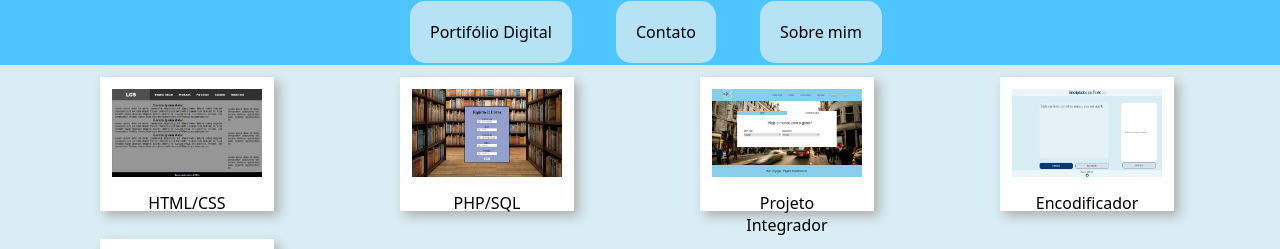
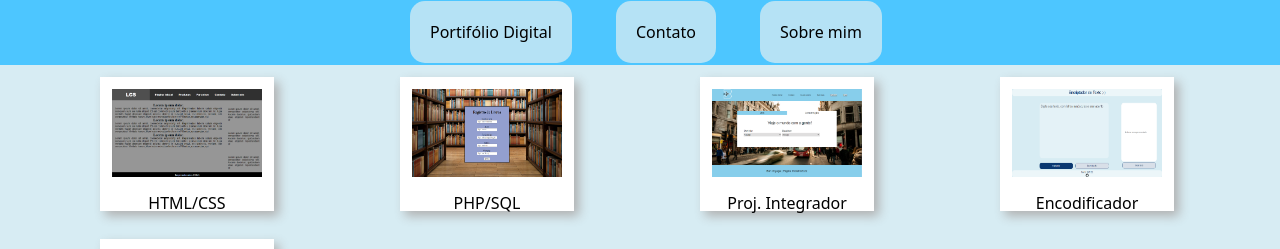
Before and after one commit to fWilIy/PortfolioDigital, a plain HTML site: page index.html in a window 1280 px wide. Shown: the top 249 px of the page. Drawn offline with Linux system fonts and the light colour scheme.

```diff
--- a/index.html
+++ b/index.html
@@ -28,13 +28,12 @@
       <!-- Começo da página principal -->
       <main id="corpo">
         <!-- Site LCS Fotografia -->
-        <a href="links/SITE_FOTOGRAFO_LUCAS/index.html" target="_blank">
+		  <a href="links/SITE_FOTOGRAFO_LUCAS/index.html" target="_blank">
           <div id="siteUm" class="sites">
             <img src="imagens/LCS.png" class="imagens">
             <p>HTML/CSS</p>
           </div>
         </a>
-
         <!-- Biblioteca Virtual -->
         <a href="links/Biblioteca_Virtual/index.html" target="_blank">
           <div id="siteDois" class="sites">
@@ -47,7 +46,7 @@
         <a href="links/Projeto_Integrador/index.html" target="_blank">
           <div id="siteTres" class="sites">
             <img src="imagens/bon_voyage.png" class="imagens">
-            <p>Projeto Integrador</p>
+            <p>Proj. Integrador</p>
           </div>
         </a>
 
```
